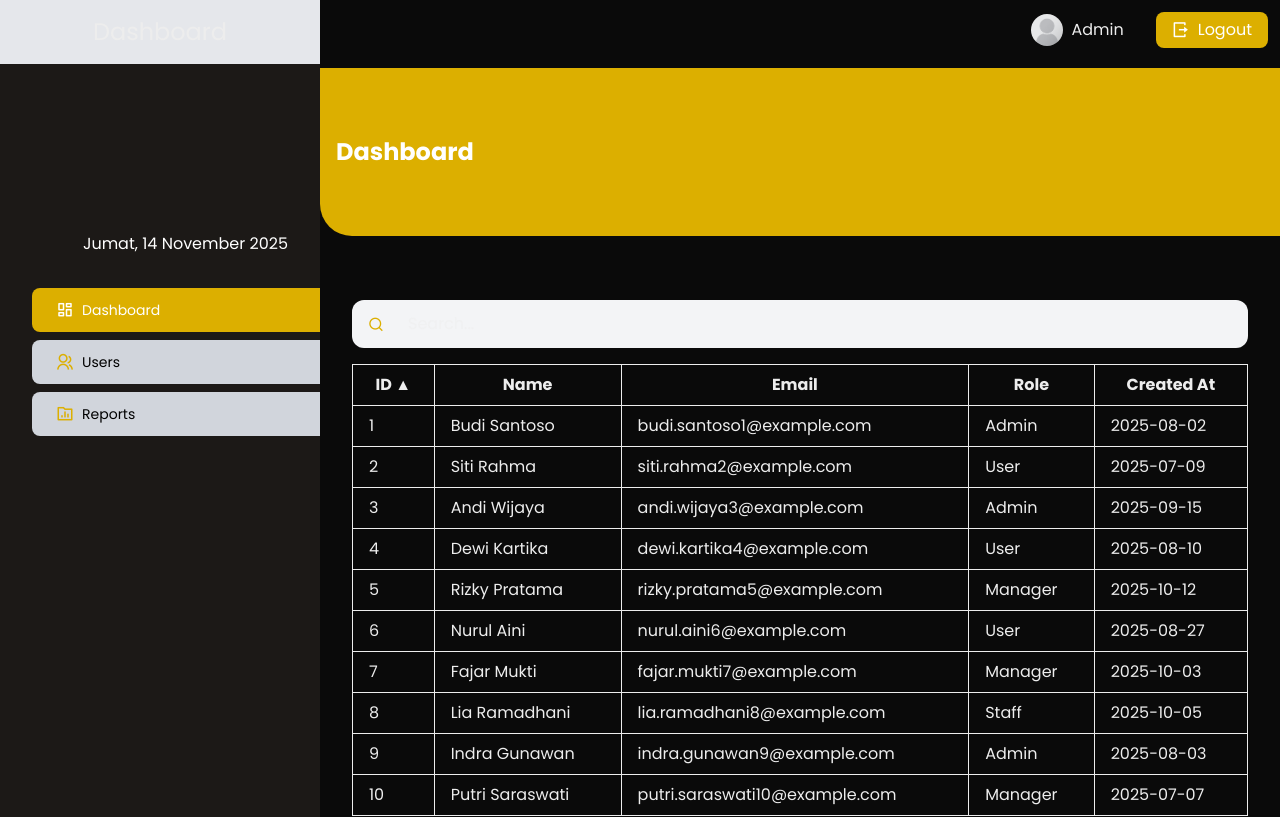
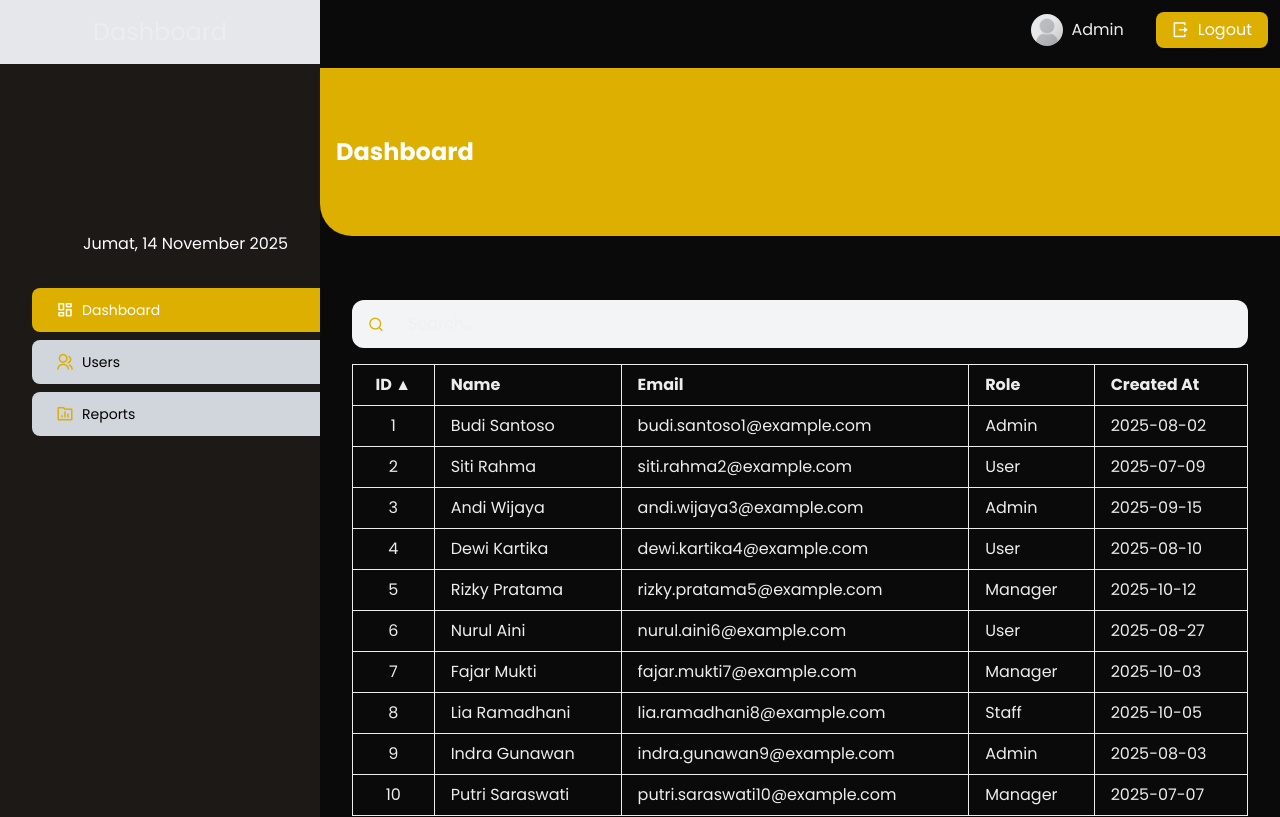
Before and after one commit to raxelf/tht-frontend, a Next.js app in the folder client/: page /dashboard in a window 1280 px wide. Shown: the top 817 px of the page. Built offline with nearby package versions, Linux system fonts and the light colour scheme.

Commit message:
style: fix styling

```diff
--- a/client/components/ui/TableUserData.tsx
+++ b/client/components/ui/TableUserData.tsx
@@ -66,7 +66,7 @@ const TableUserData = () => {
               ID{renderSortArrow("id")}
             </th>
             <th
-              className="px-4 py-2 border cursor-pointer"
+              className="px-4 py-2 border cursor-pointer text-left"
               onClick={() => {
                 setSortKey("name");
                 setSortAsc(sortKey === "name" ? !sortAsc : true);
@@ -75,7 +75,7 @@ const TableUserData = () => {
               Name{renderSortArrow("name")}
             </th>
             <th
-              className="px-4 py-2 border cursor-pointer"
+              className="px-4 py-2 border cursor-pointer text-left"
               onClick={() => {
                 setSortKey("email");
                 setSortAsc(sortKey === "email" ? !sortAsc : true);
@@ -84,7 +84,7 @@ const TableUserData = () => {
               Email{renderSortArrow("email")}
             </th>
             <th
-              className="px-4 py-2 border cursor-pointer"
+              className="px-4 py-2 border cursor-pointer text-left"
               onClick={() => {
                 setSortKey("role");
                 setSortAsc(sortKey === "role" ? !sortAsc : true);
@@ -93,7 +93,7 @@ const TableUserData = () => {
               Role{renderSortArrow("role")}
             </th>
             <th
-              className="px-4 py-2 border cursor-pointer"
+              className="px-4 py-2 border cursor-pointer text-left"
               onClick={() => {
                 setSortKey("created_at");
                 setSortAsc(sortKey === "created_at" ? !sortAsc : true);
@@ -106,7 +106,7 @@ const TableUserData = () => {
         <tbody>
           {pageData.map((user: User) => (
             <tr key={user.id}>
-              <td className="border px-4 py-2">{user.id}</td>
+              <td className="border px-4 py-2 text-center">{user.id}</td>
               <td className="border px-4 py-2">{user.name}</td>
               <td className="border px-4 py-2">{user.email}</td>
               <td className="border px-4 py-2">{user.role}</td>
@@ -119,17 +119,19 @@ const TableUserData = () => {
       {/* Pagination UI */}
       <div className="flex justify-center items-center gap-2 mt-4">
         <button
-          className="px-2 py-1 rounded border bg-gray-100 disabled:opacity-50"
+          className="px-2 py-1 rounded border bg-gray-100 disabled:opacity-50 cursor-pointer disabled:cursor-not-allowed"
           onClick={() => setPage((p) => Math.max(1, p - 1))}
           disabled={page === 1}
         >
           Previous
         </button>
+
         <span>
           {page} / {totalPages}
         </span>
+
         <button
-          className="px-2 py-1 rounded border bg-gray-100 disabled:opacity-50"
+          className="px-2 py-1 rounded border bg-gray-100 disabled:opacity-50 cursor-pointer disabled:cursor-not-allowed"
           onClick={() => setPage((p) => Math.min(totalPages, p + 1))}
           disabled={page === totalPages}
         >
```
